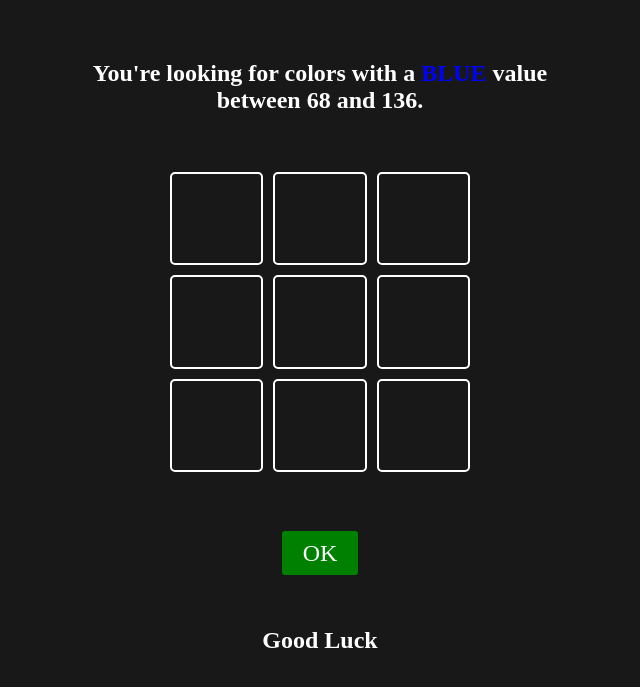
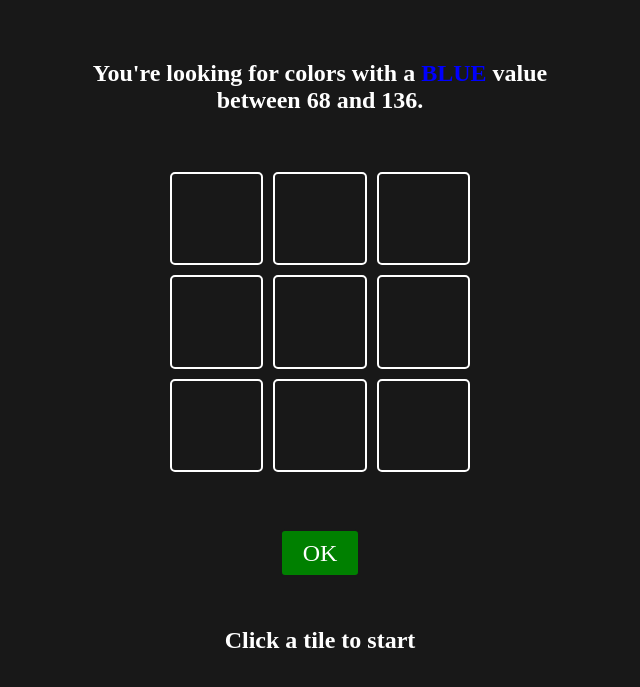
Before and after one commit to nylesninetynine/rgbquizz, a plain HTML site: page index.html in a window 1280 px wide. Shown: the part 103-790 px from the top of the page, without its empty margins (320-960 px from the left). Drawn offline with Linux system fonts and the light colour scheme.

Commit message:
lorem ipsum

```diff
--- a/index.html
+++ b/index.html
@@ -3,6 +3,7 @@
 <head>
     <meta charset="UTF-8">
     <meta name="viewport" content="width=device-width, initial-scale=1.0, maximum-scale=1.0, minimum-scale=1.0">
+
     <meta http-equiv="X-UA-Compatible" content="ie=edge">
     <link rel="stylesheet" href="css/styles.css">
     <script src="js/index.js"></script>
@@ -31,7 +32,7 @@
         </tr>
     </table>
     <button id="ok">OK</button>
-    <h2 id="status">Good Luck</h2>
+    <h2 id="status">Click a tile to start</h2>
 </section>
 </body>
 </html>
```
